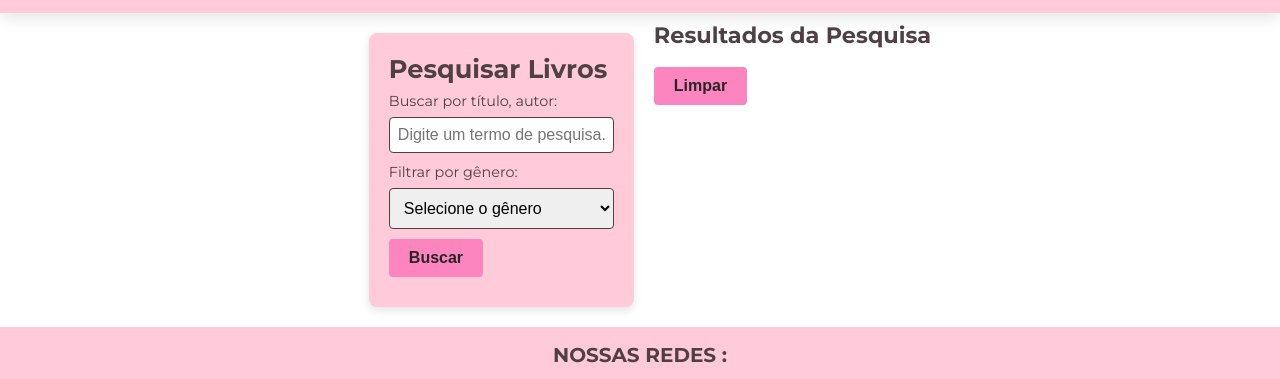
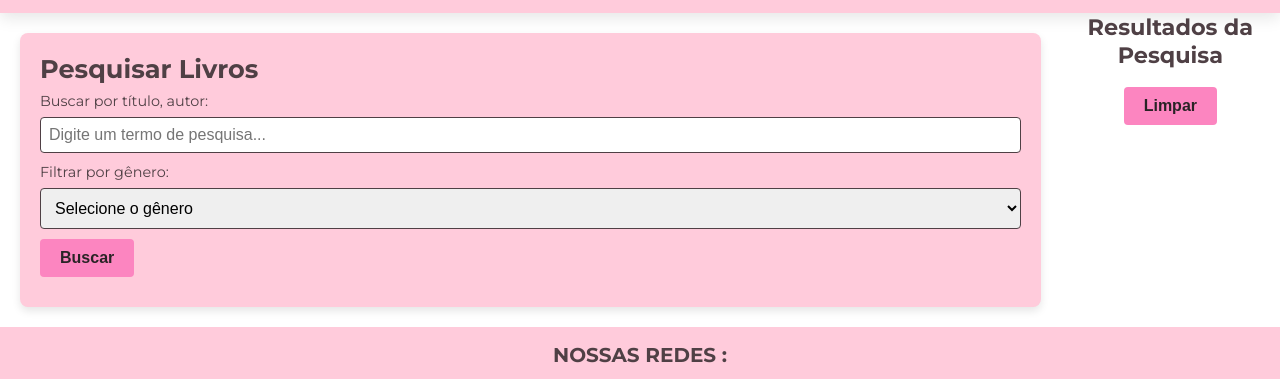
Before and after one commit to analuisaabarbosa/booktracker-alpha, a plain HTML site: page search.html in a window 1280 px wide. Shown: the part 59-438 px from the top of the page. Drawn offline with Linux system fonts and the light colour scheme.

Commit message:
style: Alterações de revisão de código no css.

```diff
--- a/css/searchStyle.css
+++ b/css/searchStyle.css
@@ -4,6 +4,12 @@
   background-color: #ffcbdb;
   border-radius: 8px;
   box-shadow: 0 4px 8px rgba(0, 0, 0, 0.1);
+  width: 100%;
+}
+
+.search-results {
+  text-align: center;
+  margin-bottom: 20px;
 }
 
 h2 {
@@ -18,7 +24,6 @@ h3 {
   font-size: 1.4rem;
   color: #4f4045;
   margin-bottom: 0.5rem;
-  margin-top: 0.5rem;
 }
 
 .clear-btn {
```
